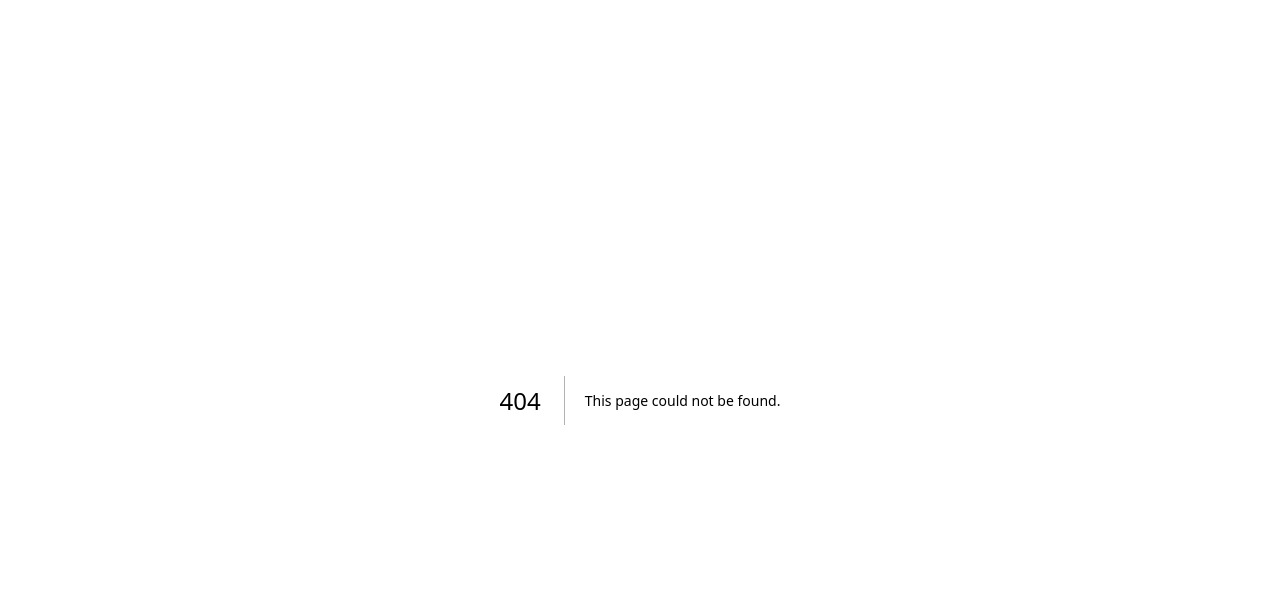
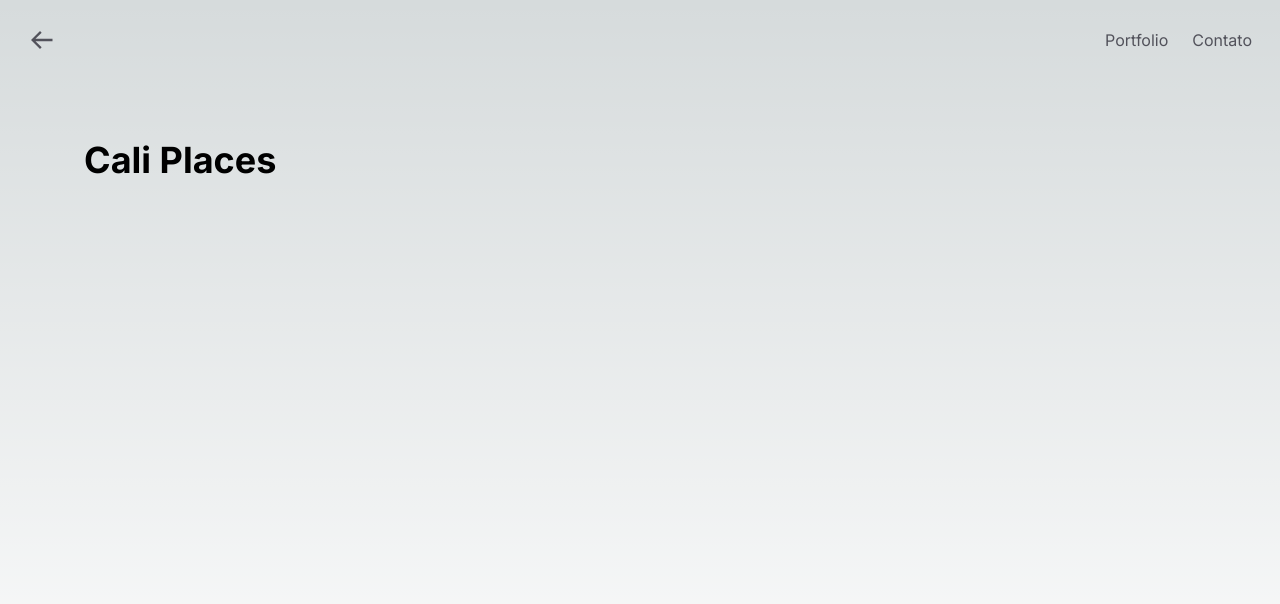
Before and after one commit to jessemezini/jessemezini, a Next.js app: page /portfolio/caliplaces in a window 1280 px wide. Before the commit this address had no page. Shown: the top 604 px of the page. Built offline with nearby package versions, Linux system fonts and the light colour scheme.

Commit message:
added portfolio layout

```diff
--- /dev/null
+++ b/app/portfolio/caliplaces/page.tsx
@@ -0,0 +1,3 @@
+export default function CaliPlaces() {
+  return <h1 className="text-4xl mb-14 font-bold">Cali Places</h1>;
+}
--- /dev/null
+++ b/app/portfolio/layout.tsx
@@ -0,0 +1,14 @@
+import Nav from "../components/nav";
+
+export default function PortfolioLayout({
+  children,
+}: {
+  children: React.ReactNode;
+}) {
+  return (
+    <div className="min-h-screen">
+      <Nav />
+      <main className="max-w-6xl mx-auto p-5">{children}</main>
+    </div>
+  );
+}
--- a/app/portfolio/page.tsx
+++ b/app/portfolio/page.tsx
@@ -1,6 +1,5 @@
 import Link from "next/link";
 import { BiChevronRight } from "react-icons/bi";
-import Nav from "../components/nav";
 
 const border =
   "rounded-2xl p-0.5 bg-gradient-to-r from-zinc-200 via-zinc-300 to-zinc-400 dark:from-zinc-700 dark:via-zinc-600 dark:to-zinc-500 hover:dark:from-zinc-600 hover:dark:via-zinc-500 hover:dark:to-zinc-400";
@@ -10,10 +9,7 @@ const text = "text-zinc-600 dark:text-zinc-400 leading-8";
 
 export default function Portfolio() {
   return (
-    <div className="min-h-screen">
-      <Nav />
-
-      <main className="max-w-6xl mx-auto p-5">
+    <>
       <h1 className="text-4xl mb-14 font-bold">Portfolio</h1>
 
       <div className="grid grid-cols-1 gap-8 mx-auto lg:grid-cols-2">
@@ -25,8 +21,8 @@ export default function Portfolio() {
             </div>
 
             <p className={text}>
-                Aplicativo de meditação e sono feito em parceria com o
-                idealizador do canal Meditar para Despertar, Fabio Lima.
+              Aplicativo de meditação e sono feito em parceria com o idealizador
+              do canal Meditar para Despertar, Fabio Lima.
             </p>
           </div>
         </Link>
@@ -39,13 +35,12 @@ export default function Portfolio() {
             </div>
 
             <p className={text}>
-                Aplicativo para usuários do transporte público de
-                Iracemápolis/SP
+              Aplicativo para usuários do transporte público de Iracemápolis/SP
             </p>
           </div>
         </Link>
 
-          <Link href="#" className={border}>
+        <Link href="/portfolio/caliplaces" className={border}>
           <div className={content}>
             <div className="flex justify-between">
               <h2 className={title}>caliplaces.com</h2>
@@ -65,9 +60,7 @@ export default function Portfolio() {
               <BiChevronRight size="24" />
             </div>
 
-              <p className={text}>
-                Site do corretor de imóveis Dangelo Olivatto
-              </p>
+            <p className={text}>Site do corretor de imóveis Dangelo Olivatto</p>
           </div>
         </Link>
 
@@ -82,7 +75,6 @@ export default function Portfolio() {
           </div>
         </Link>
       </div>
-      </main>
-    </div>
+    </>
   );
 }
```
Lines whose indentation alone changed are shown as unchanged.
